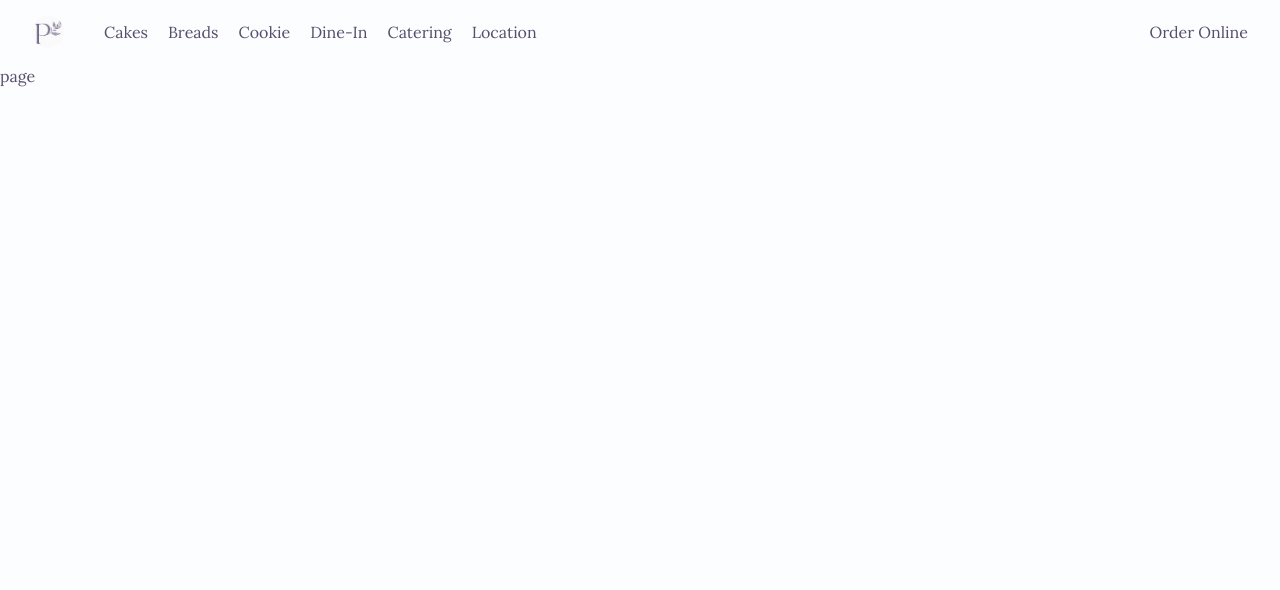
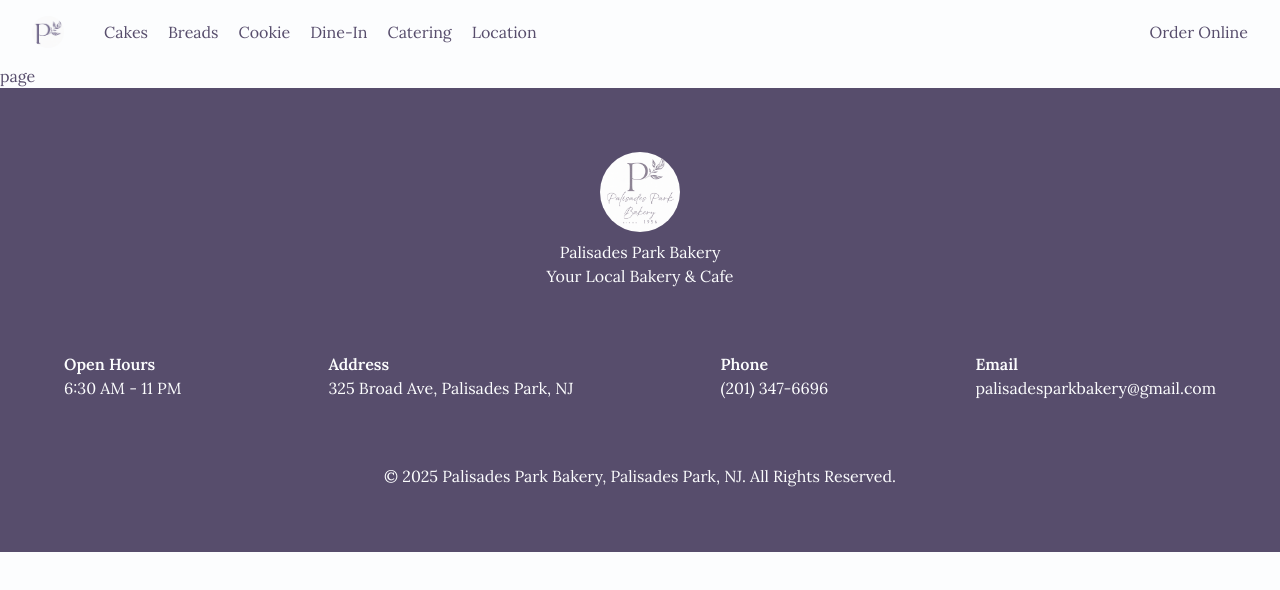
Before and after one commit to SunilPark1129/palisades-bakery, a Next.js app: page /admin in a window 1280 px wide. Shown: the top 590 px of the page. Built offline with nearby package versions, Linux system fonts and the light colour scheme.

Commit message:
add: footer + styling edits

```diff
--- a/app/_components/Footer.tsx
+++ b/app/_components/Footer.tsx
@@ -1,7 +1,45 @@
+import Image from "next/image";
 import React from "react";
+import logo from "./images/bakery-footer-logo.png";
 
 function Footer() {
-  return <div>Footer</div>;
+  return (
+    <footer className="flex flex-col gap-16 items-center bg-[var(--clr-primary)] text-[var(--clr-background)] p-16">
+      <div className="flex flex-col gap-2 items-center text-center">
+        <Image
+          src={logo}
+          alt="Palisades Park Bakery Logo"
+          className="w-[5rem] aspect-square rounded-full"
+        />
+        <div>
+          <h2>Palisades Park Bakery</h2>
+          <p>Your Local Bakery & Cafe</p>
+        </div>
+      </div>
+      <div className="flex w-full justify-between gap-4">
+        <div>
+          <h3 className="font-semibold">Open Hours</h3>
+          <p>6:30 AM - 11 PM</p>
+        </div>
+        <div>
+          <h3 className="font-semibold">Address</h3>
+          <p>325 Broad Ave, Palisades Park, NJ</p>
+        </div>
+        <div>
+          <h3 className="font-semibold">Phone</h3>
+          <p>(201) 347-6696</p>
+        </div>
+        <div>
+          <h3 className="font-semibold">Email</h3>
+          <p>palisadesparkbakery@gmail.com</p>
+        </div>
+      </div>
+      <div>
+        &copy; 2025 Palisades Park Bakery, Palisades Park, NJ. All Rights
+        Reserved.
+      </div>
+    </footer>
+  );
 }
 
 export default Footer;
--- a/app/homepage/DineIn.tsx
+++ b/app/homepage/DineIn.tsx
@@ -5,9 +5,13 @@ import SectionHeader from "../_components/ui/SectionHeader";
 
 function DineIn() {
   return (
-    <section className="max-w-[100rem] p-4 flex flex-col gap-18">
+    <section className="max-w-[100rem] p-4 flex flex-col gap-20 pb-[6rem]">
       <div>
-        <Image src={dineInImg} alt="Dine-In Menu" />
+        <Image
+          src={dineInImg}
+          alt="Dine-In Menu"
+          className="object-contain aspect-2/1 saturate-75 contrast-90"
+        />
       </div>
       <div className="flex flex-col gap-4 max-w-[36rem] mx-auto">
         <SectionHeader title="Dine-In Meals" />
--- a/app/homepage/GroupOrder.tsx
+++ b/app/homepage/GroupOrder.tsx
@@ -5,12 +5,12 @@ import groupOrderImg from "./images/bakery-group-img.jpg";
 
 function GroupOrder() {
   return (
-    <section className="flex flex-col gap-[6rem] mx-auto max-w-[100rem] p-4">
+    <section className="flex flex-col gap-[6rem] mx-auto max-w-[100rem] p-4 mb-[-1rem]">
       <div className="">
         <Image
           src={groupOrderImg}
           alt="Group & Bulk Orders"
-          className=" object-contain grayscale-65 aspect-2/1"
+          className="object-contain grayscale-65 aspect-2/1"
         />
       </div>
       <div className="flex flex-col gap-4 max-w-[36rem] mx-auto">
--- a/app/layout.tsx
+++ b/app/layout.tsx
@@ -2,6 +2,7 @@ import type { Metadata } from "next";
 import { Lora } from "next/font/google";
 import "./globals.css";
 import Navbar from "./_components/Navbar";
+import Footer from "./_components/Footer";
 
 const lora = Lora({
   subsets: ["latin"],
@@ -24,6 +25,7 @@ export default function RootLayout({
       <body className={`${lora.variable} antialiased`}>
         <Navbar />
         {children}
+        <Footer />
       </body>
     </html>
   );
```
Also changed, not shown: app/_components/images/bakery-footer-logo.png (added).
